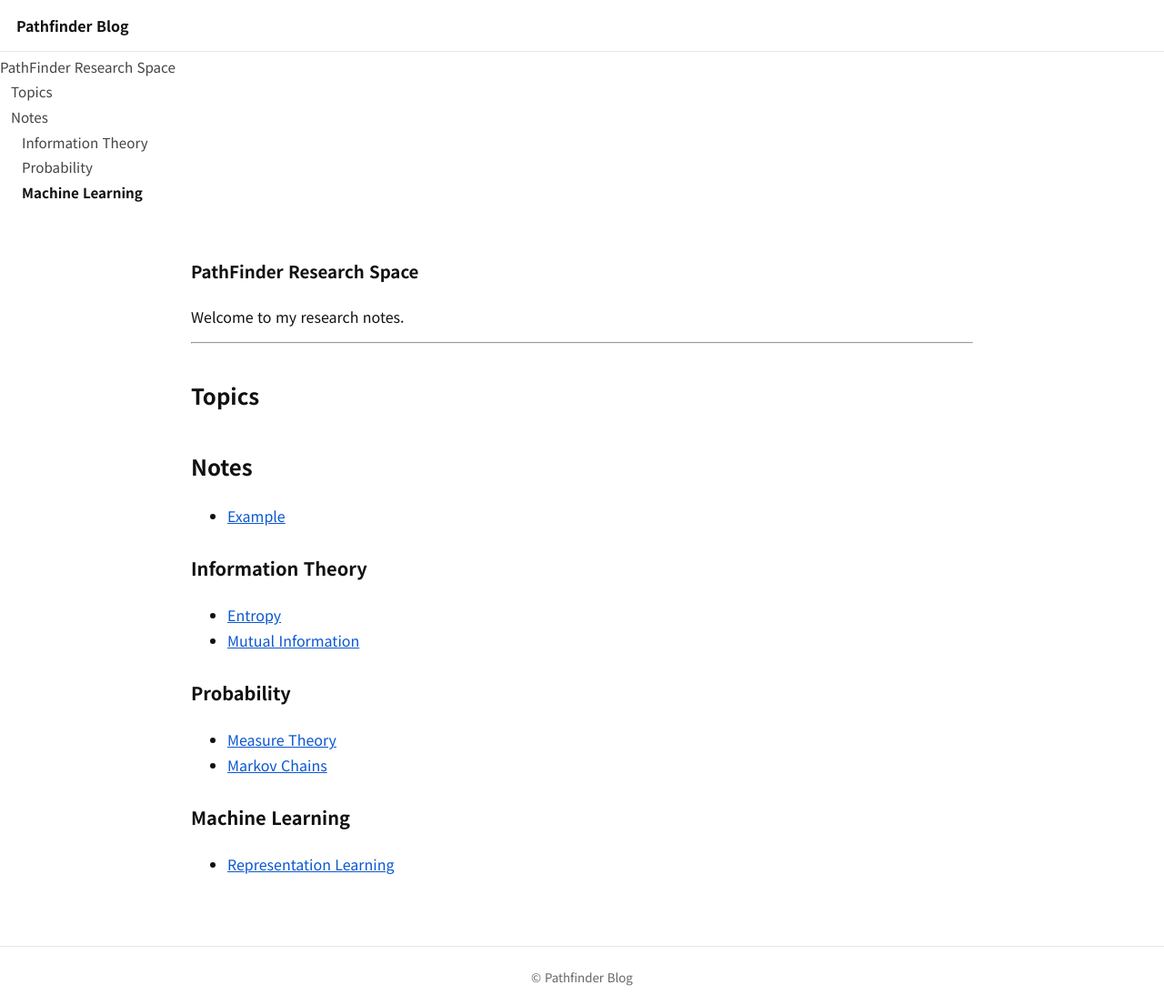
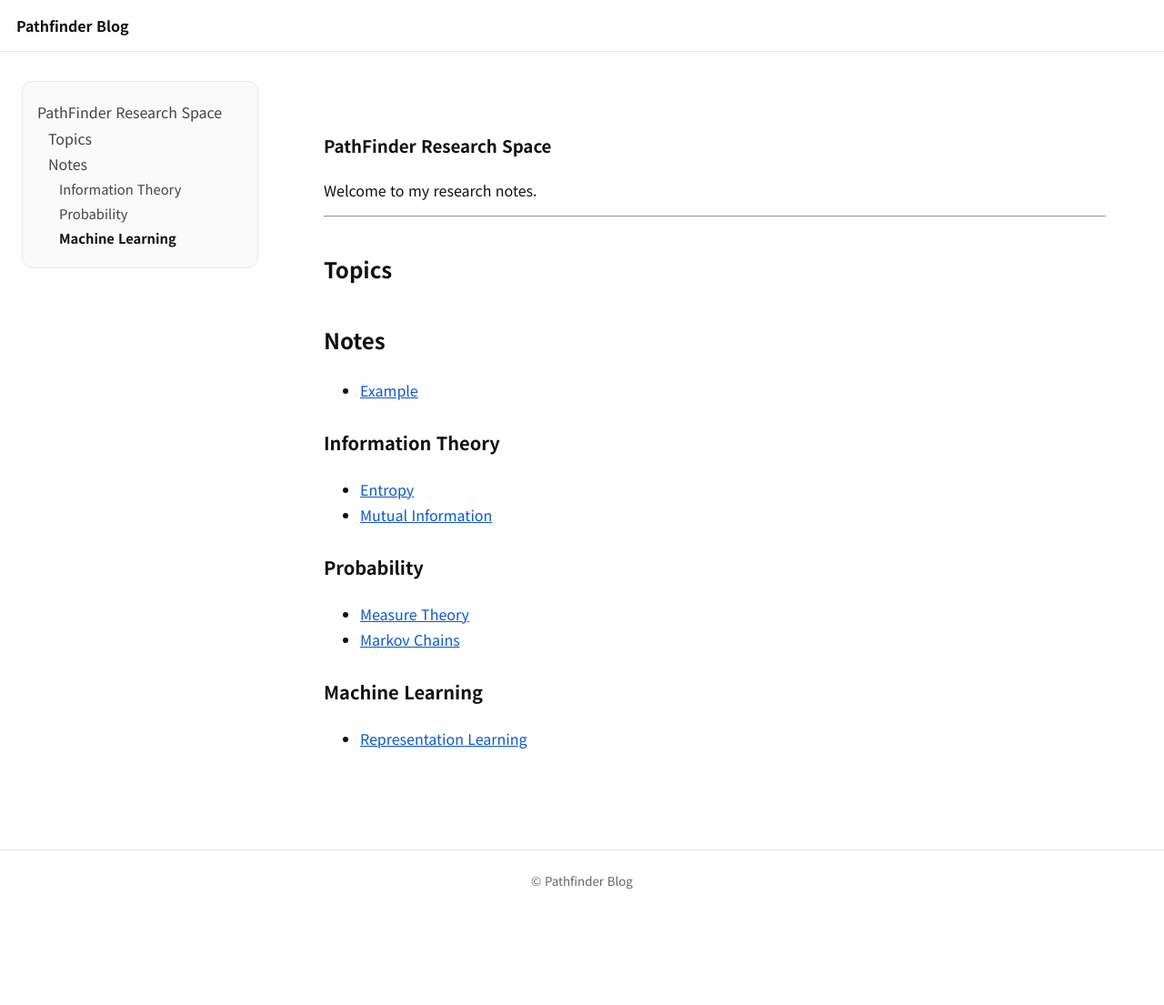
Before and after one commit to pathfinder-J/pathfinder-J.github.io, a Jekyll site: the page built from index.md, in a window 1280 px wide. Shown: the whole page at 91% size. Built offline with Jekyll 4.4.1, drawn with Linux system fonts in a browser that asks for light colours; our own code applies the rules of GitHub Pages for plain Markdown files; after the commit the page ends 999 px from its top, so only the background shows below that.

Commit message:
Update toc.css

```diff
--- a/assets/css/toc.css
+++ b/assets/css/toc.css
@@ -1,18 +1,19 @@
-.page-with-toc {
+.page-shell {
   display: flex;
   align-items: flex-start;
   gap: 2rem;
   max-width: 1400px;
   margin: 0 auto;
   padding: 2rem 1.5rem;
+  box-sizing: border-box;
 }
 
-.toc-sidebar {
+.page-toc-column {
   width: 260px;
   flex-shrink: 0;
 }
 
-.toc-inner {
+.post-toc {
   position: sticky;
   top: 2rem;
   max-height: calc(100vh - 4rem);
@@ -21,74 +22,66 @@
   border: 1px solid #e5e7eb;
   border-radius: 12px;
   background: #fafafa;
+  box-sizing: border-box;
 }
 
-.toc-title {
-  font-size: 0.95rem;
-  font-weight: 700;
-  margin-bottom: 0.75rem;
-}
-
-.post-main {
+.page-content-column {
   flex: 1;
   min-width: 0;
 }
 
-.post-content {
-  min-width: 0;
+.post-toc ul {
+  list-style: none;
+  margin: 0;
+  padding: 0;
 }
 
-#toc ul {
-  list-style: none;
-  padding-left: 0;
-  margin: 0;
-}
-
-#toc li {
+.post-toc li {
   margin: 0.3rem 0;
 }
 
-#toc a {
+.post-toc a {
+  display: block;
   text-decoration: none;
   color: #444;
-  font-size: 0.95rem;
   line-height: 1.5;
-  display: block;
+  word-break: break-word;
 }
 
-#toc a:hover {
+.post-toc a:hover {
   color: #111;
 }
 
-#toc .toc-h2 {
+.post-toc .toc-h2 {
   padding-left: 0.75rem;
 }
 
-#toc .toc-h3 {
+.post-toc .toc-h3 {
   padding-left: 1.5rem;
-  font-size: 0.9rem;
+  font-size: 0.92rem;
   color: #666;
 }
 
-#toc a.active {
+.post-toc a.active {
   font-weight: 700;
   color: #111;
 }
 
-/* 화면이 좁아지면 위로 보내거나 숨기기 */
 @media (max-width: 1000px) {
-  .page-with-toc {
+  .page-shell {
     display: block;
   }
 
-  .toc-sidebar {
+  .page-toc-column {
     width: 100%;
     margin-bottom: 1.5rem;
   }
 
-  .toc-inner {
-    position: relative;
-    top: 0;
+  .post-toc {
+    position: static;
+    max-height: none;
+  }
+}    top: 0;
     max-height: none;
   }
 }
```
